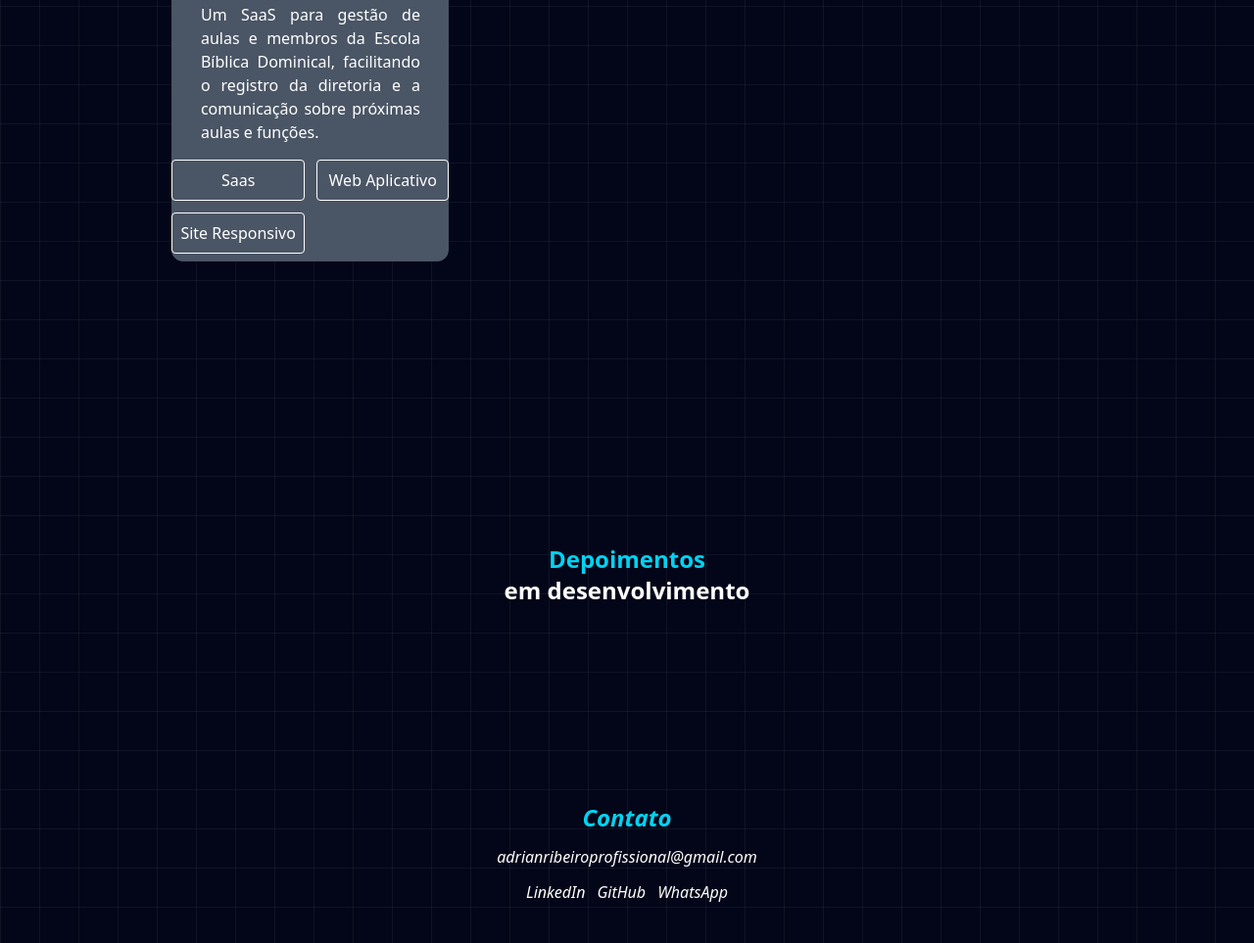
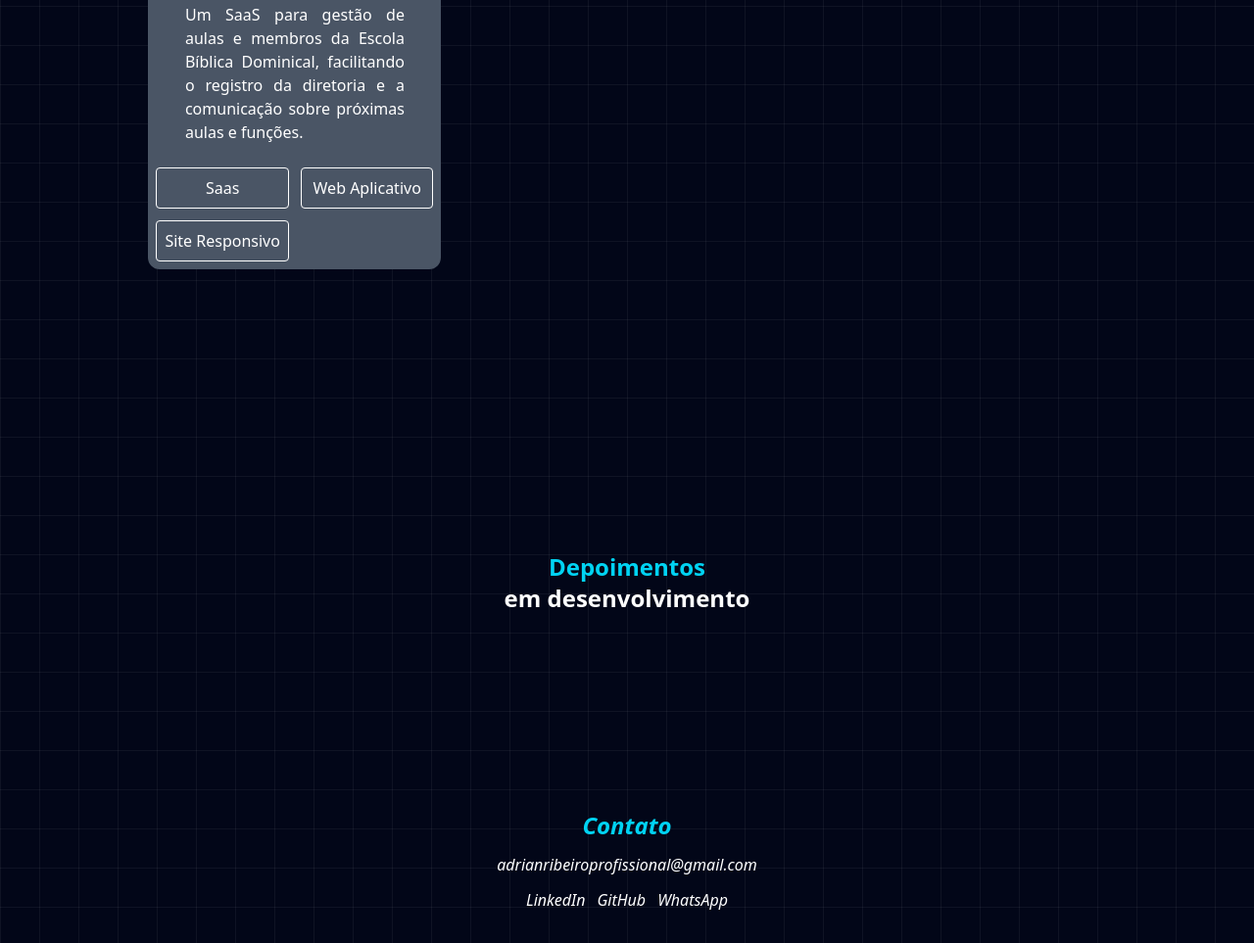
Before and after one commit to Adrriian/portifolio, a website: page index.html in a window 1280 px wide. Shown: the part 2034-2997 px from the top of the page at 98% size. Drawn offline with Linux system fonts and the light colour scheme; files whose address does not match are found by name.

Commit message:
testando

```diff
--- a/index.html
+++ b/index.html
@@ -151,10 +151,13 @@
                             </div>
                             <h1 class="text-cyan-400 text-xl font-bold transition-all duration-300 ease-linear">EBD CLOUD</h1>
                             <p class="max-w-60 text-justify px-2 pb-2 text-white ">Um SaaS para gestão de aulas e membros da Escola Bíblica Dominical, facilitando o registro da diretoria e a comunicação sobre próximas aulas e funções.</p>
-                             <div class="grid grid-cols-2 gap-3 ml-2 mb-2 ">
-                                <h1 class="text-white border border-white text-center p-2 rounded ">Saas</h1>
+                            <div >
+                                <div class="grid grid-cols-2 gap-3 p-2">
+                                           <h1 class="text-white border border-white text-center p-2 rounded ">Saas</h1>
                                 <h1 class="text-white border border-white text-center p-2 rounded">Web Aplicativo</h1>
                                 <h1 class="text-white border border-white text-center p-2 rounded">Site Responsivo</h1>
+                                </div>
+
                             </div>
                         </div>
 
```
